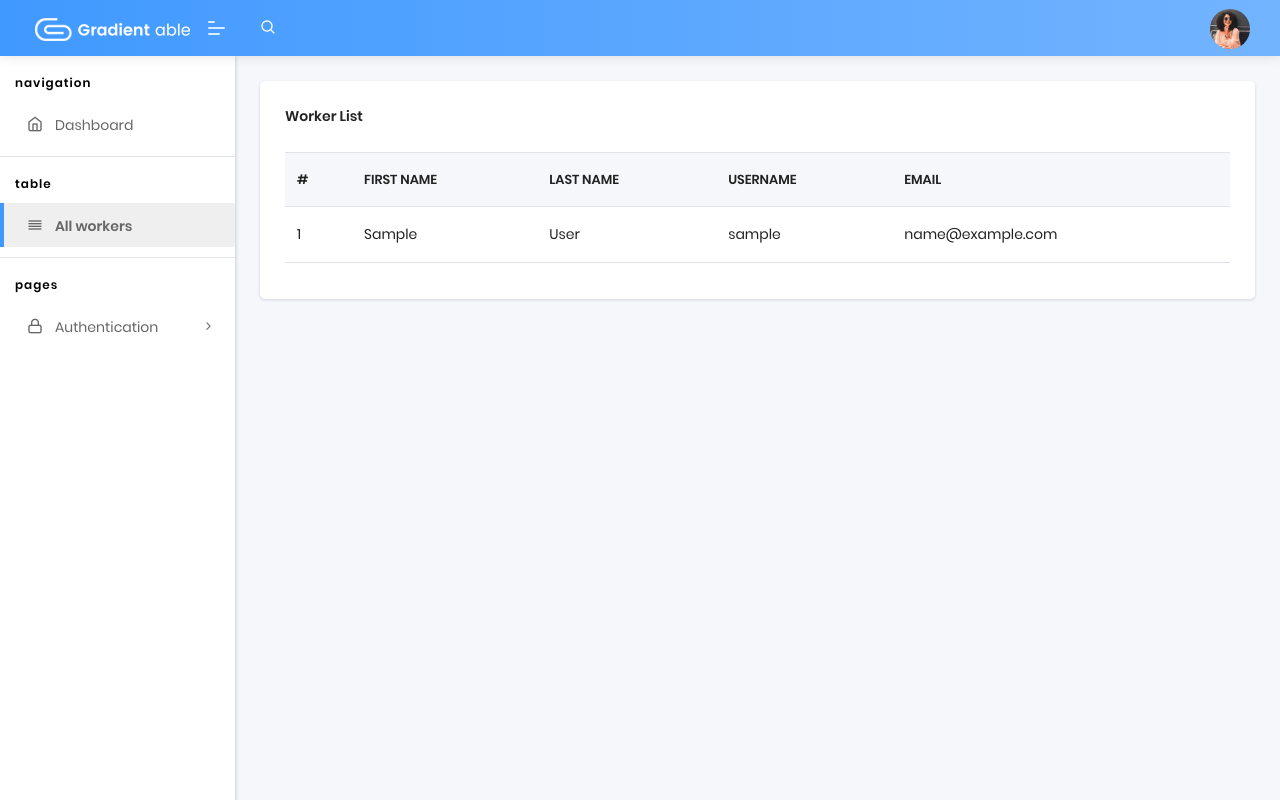
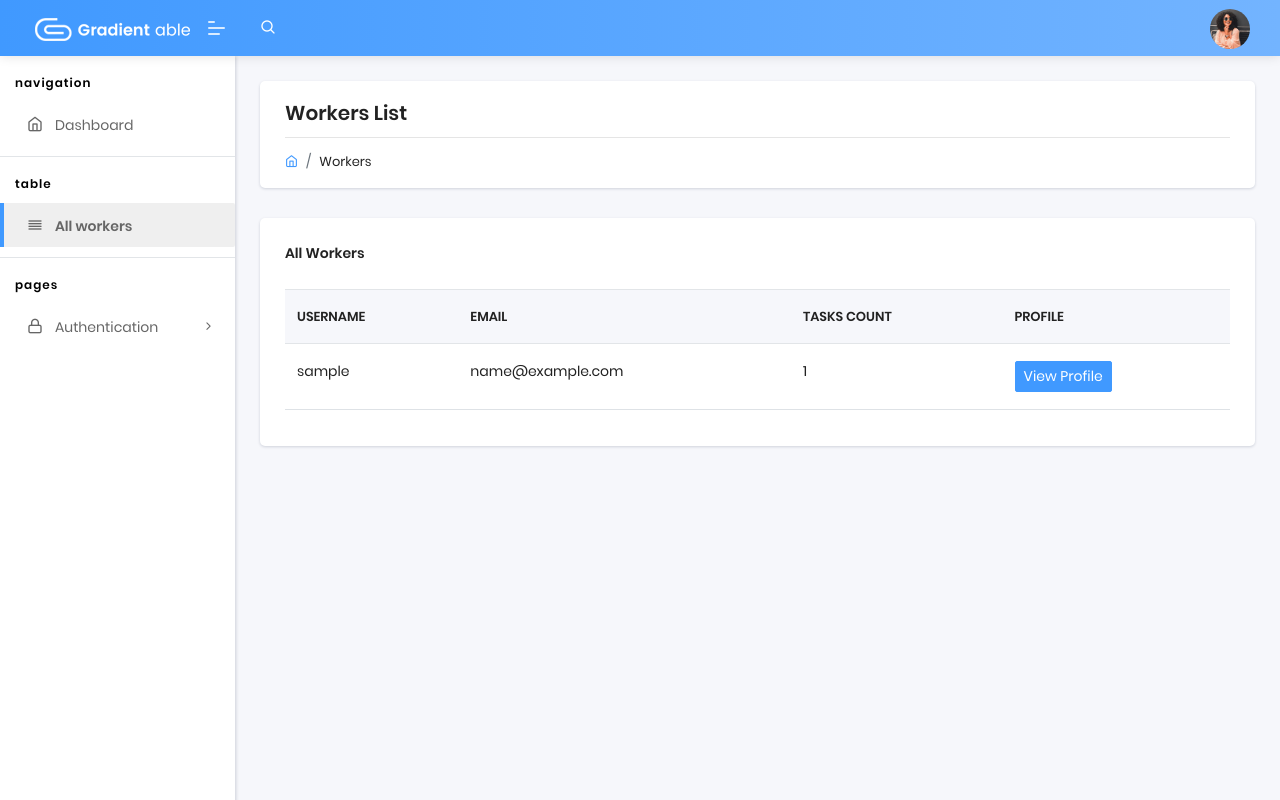
Before and after one commit to trs-ostapchuk/task-manager, a Django app: page /tasks/workers/ in a window 1280 px wide. Run offline with Django 4.2, Linux system fonts and the light colour scheme; tables that the repository leaves empty hold one stand-in row (values such as "Sample post"); some libraries are stand-ins or nearby versions.

Commit message:
Update worker list page layout and design

```diff
--- a/templates/home/worker_list.html
+++ b/templates/home/worker_list.html
@@ -1,43 +1,61 @@
 {% extends "layouts/base.html" %}
 
-{% block title %} UI Tables {% endblock %}
-
-<!-- Specific Page CSS goes HERE  -->
-{% block stylesheets %}{% endblock stylesheets %}
+{% load static %}
 
 {% block content %}
+<div class="pcoded-main-container">
+  <div class="pcoded-content">
 
-<!-- [ Main Content ] start -->
-<section class="pcoded-main-container">
-  <div class="pcoded-content">
-    <!-- [ Main Content ] start -->
-    <div class="row">
-      <!-- [ basic-table ] start -->
-      <div class="col-xl-12">
+    <!-- Header -->
+    <div class="page-header">
+      <div class="page-block">
+        <div class="row align-items-center">
+          <div class="col-md-12">
+            <div class="page-header-title">
+              <h5 class="m-b-10">Workers List</h5>
+            </div>
+            <ul class="breadcrumb">
+              <li class="breadcrumb-item">
+                <a href="#"><i class="feather icon-home"></i></a>
+              </li>
+              <li class="breadcrumb-item"><a href="#">Workers</a></li>
+            </ul>
+          </div>
+        </div>
+      </div>
+    </div>
+
+    <!-- Content -->
     <div class="card">
       <div class="card-header">
-            <h5>Worker List</h5>
+        <h5>All Workers</h5>
       </div>
-          <div class="card-body table-border-style">
+      <div class="card-body">
         <div class="table-responsive">
-              <table class="table">
+          <table class="table table-hover">
             <thead>
               <tr>
-                  <th>#</th>
-                  <th>First Name</th>
-                  <th>Last Name</th>
                 <th>Username</th>
                 <th>Email</th>
+                <th>Tasks Count</th>
+                <th>Profile</th>
               </tr>
             </thead>
             <tbody>
               {% for worker in worker_list %}
               <tr>
-                  <td>{{ worker.id }}</td>
-                  <td>{{ worker.first_name }}</td>
-                  <td>{{ worker.last_name }}</td>
                 <td>{{ worker.username }}</td>
                 <td>{{ worker.email }}</td>
+                <td>{{ worker.tasks.count }}</td>
+                <td>
+                  <a href="{% url 'tasks:worker-detail' worker.id %}" class="btn btn-sm btn-primary">
+                    View Profile
+                  </a>
+                </td>
+              </tr>
+              {% empty %}
+              <tr>
+                <td colspan="5" class="text-center text-muted">No workers found</td>
               </tr>
               {% endfor %}
             </tbody>
@@ -45,15 +63,7 @@
         </div>
       </div>
     </div>
+
   </div>
-      <!-- [ basic-table ] end -->
 </div>
-    <!-- [ Main Content ] end -->
-  </div>
-</section>
-<!-- [ Main Content ] end -->
-
-{% endblock content %}
-
-<!-- Specific Page JS goes HERE  -->
-{% block javascripts %}{% endblock javascripts %}
+{% endblock %}
```
Lines whose indentation alone changed are shown as unchanged.
